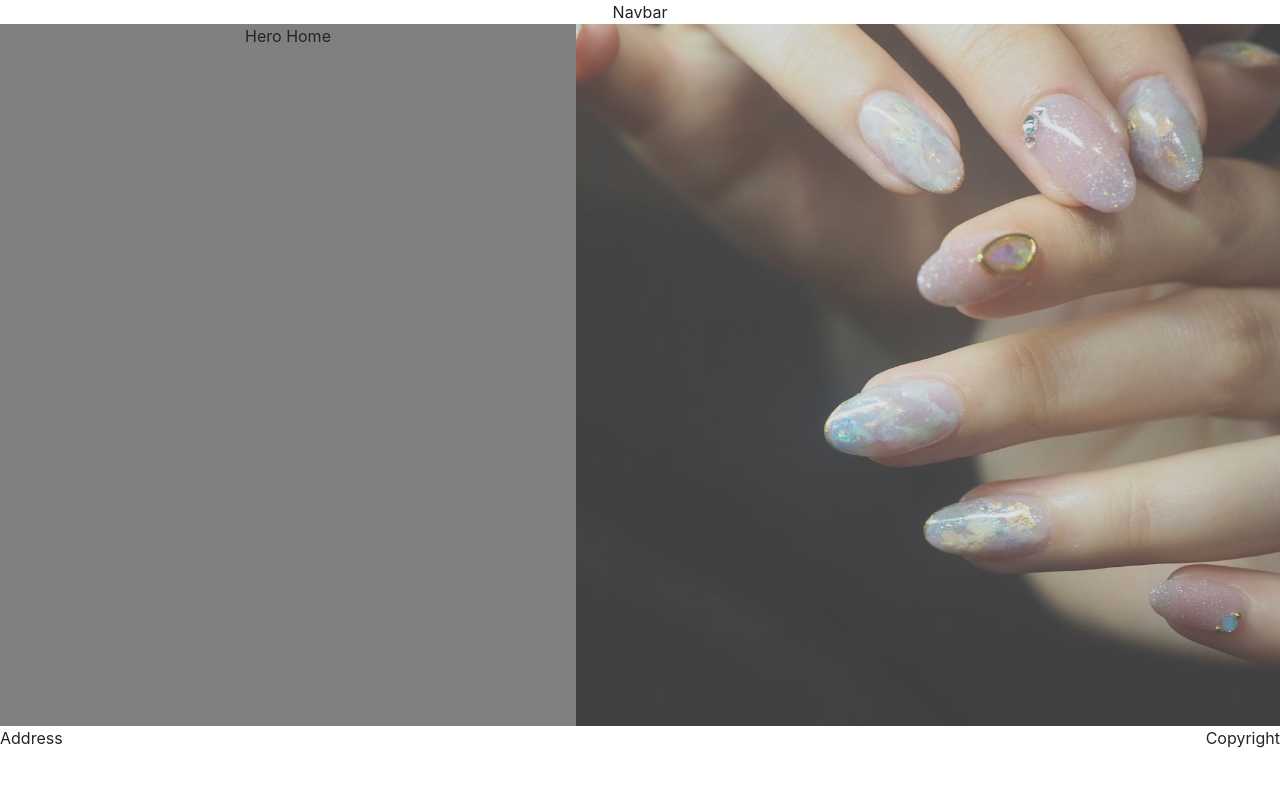
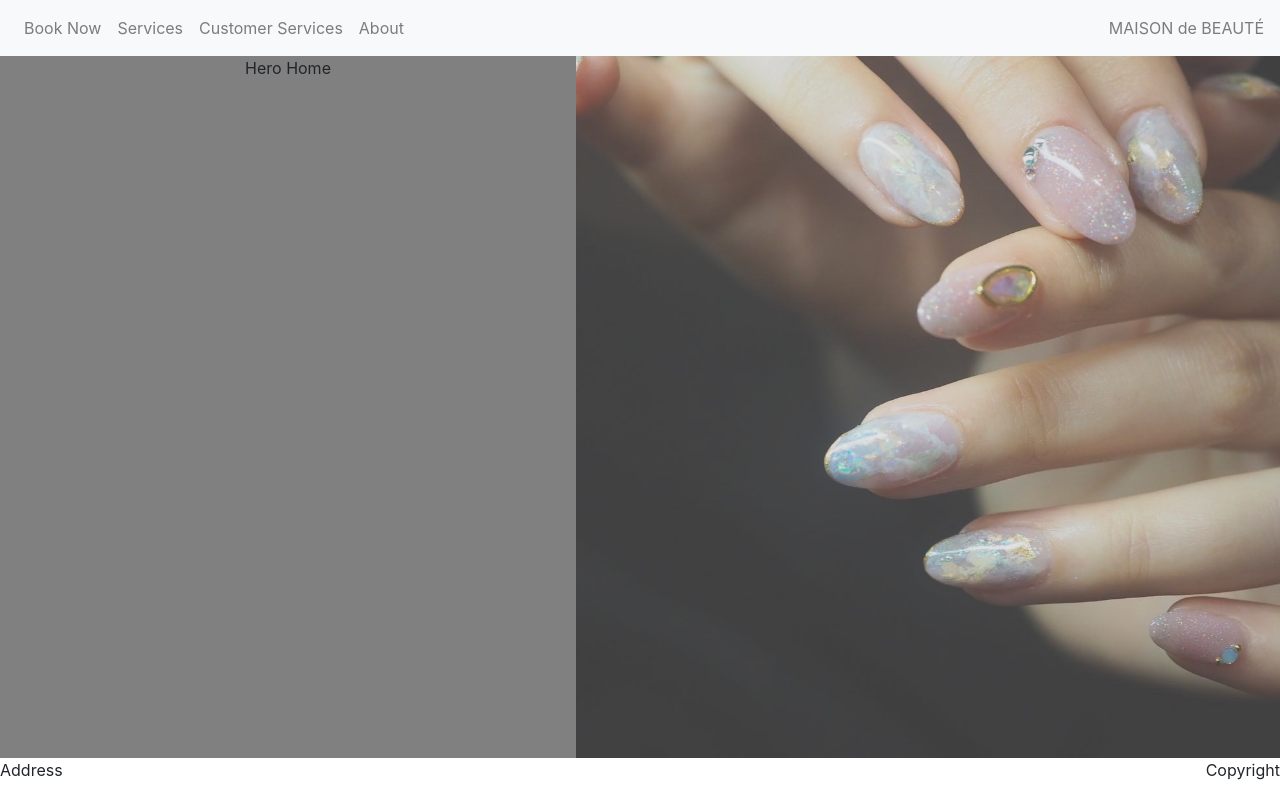
Before and after one commit to GH-KimV/maison-de-beaute, a React (Create React App) app: page / in a window 1280 px wide. Built offline with nearby package versions, Linux system fonts and the light colour scheme.

Commit message:
navbar added to layout

```diff
--- a/src/App.js
+++ b/src/App.js
@@ -15,7 +15,7 @@ import './scss/App.scss';
 const App = () => {
     return (
         <Router>
-            <Navbar />
+            {/* <Navbar /> */}
             <Switch>
                 <Route exact path='/' component={Home} />
                 <Route exact path='/about' component={About} />
--- a/src/components/layout/Navbar.js
+++ b/src/components/layout/Navbar.js
@@ -1,11 +1,57 @@
-import React from 'react'
+import React from 'react';
+import { BrowserRouter as Router, Switch, Route } from 'react-router-dom';
 
-const Navbar = () => {
+const Navbar = ({ backGrndColor }) => {
     return (
-        <div className='container-fluid '>
-            Navbar
+        <div className='container-fluid' style={backGrndColor} >
+            <nav class='navbar navbar-expand-lg navbar-light bg-light' >
+                {/* <a class='navbar-brand' href='/book'>
+                    Book Now
+                </a> */}
+                <button
+                    class='navbar-toggler'
+                    type='button'
+                    data-toggle='collapse'
+                    data-target='#navbarText'
+                    aria-controls='navbarText'
+                    aria-expanded='false'
+                    aria-label='Toggle navigation'
+                >
+                    <span class='navbar-toggler-icon'></span>
+                </button>
+                <div class='collapse navbar-collapse' id='navbarText'>
+                    <ul class='navbar-nav mr-auto'>
+                    <li class='nav-item'>
+                            <a class='nav-link' href='/book'>
+                                Book Now
+                            </a>
+                        </li>
+                        {/* <li class='nav-item active'>
+                            <a class='nav-link' href='#'>
+                                Home <span class='sr-only'>(current)</span>
+                            </a>
+                        </li> */}
+                        <li class='nav-item'>
+                            <a class='nav-link' href='/services'>
+                                Services
+                            </a>
+                        </li>
+                        <li class='nav-item'>
+                            <a class='nav-link' href='/policies'>
+                                Customer Services
+                            </a>
+                        </li>
+                        <li class='nav-item'>
+                            <a class='nav-link' href='/about'>
+                                About
+                            </a>
+                        </li>
+                    </ul>
+                    <span class='navbar-text'>MAISON de BEAUTÉ</span>
+                </div>
+            </nav>
         </div>
-    )
-}
+    );
+};
 
-export default Navbar
+export default Navbar;
--- a/src/components/pages/About.js
+++ b/src/components/pages/About.js
@@ -1,11 +1,14 @@
 import React from 'react';
 import Hero from '../layout/Hero';
+import Navbar from '../layout/Navbar';
+
 
 const About = () => {
     const msg = 'About';
 
     return (
-        <div className='container'>
+        <div className='container-fluid'>
+            <Navbar />
             <Hero msg={msg} />
             <div className='media'>
                 <div className='media-body'>
--- a/src/components/pages/Booking.js
+++ b/src/components/pages/Booking.js
@@ -1,11 +1,14 @@
 import React from 'react';
 import Hero from '../layout/Hero';
+import Navbar from '../layout/Navbar';
+
 
 const Booking = () => {
     const msg = 'Booking';
 
     return (
-        <div className='container'>
+        <div className='container-fluid'>
+            <Navbar />
             <Hero msg={msg} />
             Book Now
         </div>
--- a/src/components/pages/Gallery.js
+++ b/src/components/pages/Gallery.js
@@ -1,11 +1,13 @@
 import React from 'react';
 import Hero from '../layout/Hero';
+import Navbar from '../layout/Navbar';
 
 const Gallery = () => {
     const msg = 'Gallery';
 
     return (
-        <div className='container'>
+        <div className='container-fluid'>
+            <Navbar />
             <Hero msg={msg} />
             Gallery
         </div>
--- a/src/components/pages/Home.js
+++ b/src/components/pages/Home.js
@@ -1,12 +1,16 @@
 import React from 'react';
 import Hero from '../layout/Hero';
 import bckGrnd from '../../assets/HeroPageImage.png';
+import Navbar from '../layout/Navbar';
+
 
 const Home = () => {
     const msg = 'Home';
+    // const backGrndColor = `backgroundColor: #808080 !important;` ;
 
     return (
         <div className='container-fluid'>
+            <Navbar />
             <Hero msg={msg} bckGrnd={bckGrnd} />
         </div>
     );
--- a/src/components/pages/Policies.js
+++ b/src/components/pages/Policies.js
@@ -1,11 +1,13 @@
 import React from 'react';
 import Hero from '../layout/Hero';
+import Navbar from '../layout/Navbar';
 
 const Policies = () => {
     const msg = 'Policies';
 
     return (
-        <div className='container'>
+        <div className='container-fluid'>
+            <Navbar />
             <Hero msg={msg} />
             Policies
         </div>
--- a/src/components/pages/Services.js
+++ b/src/components/pages/Services.js
@@ -1,11 +1,13 @@
 import React from 'react';
 import Hero from '../layout/Hero';
+import Navbar from '../layout/Navbar';
 
 const Services = () => {
     const msg = 'Services';
 
     return (
-        <div className='container'>
+        <div className='container-fluid'>
+            <Navbar />
             <Hero msg={msg} />
             Services
         </div>
```
